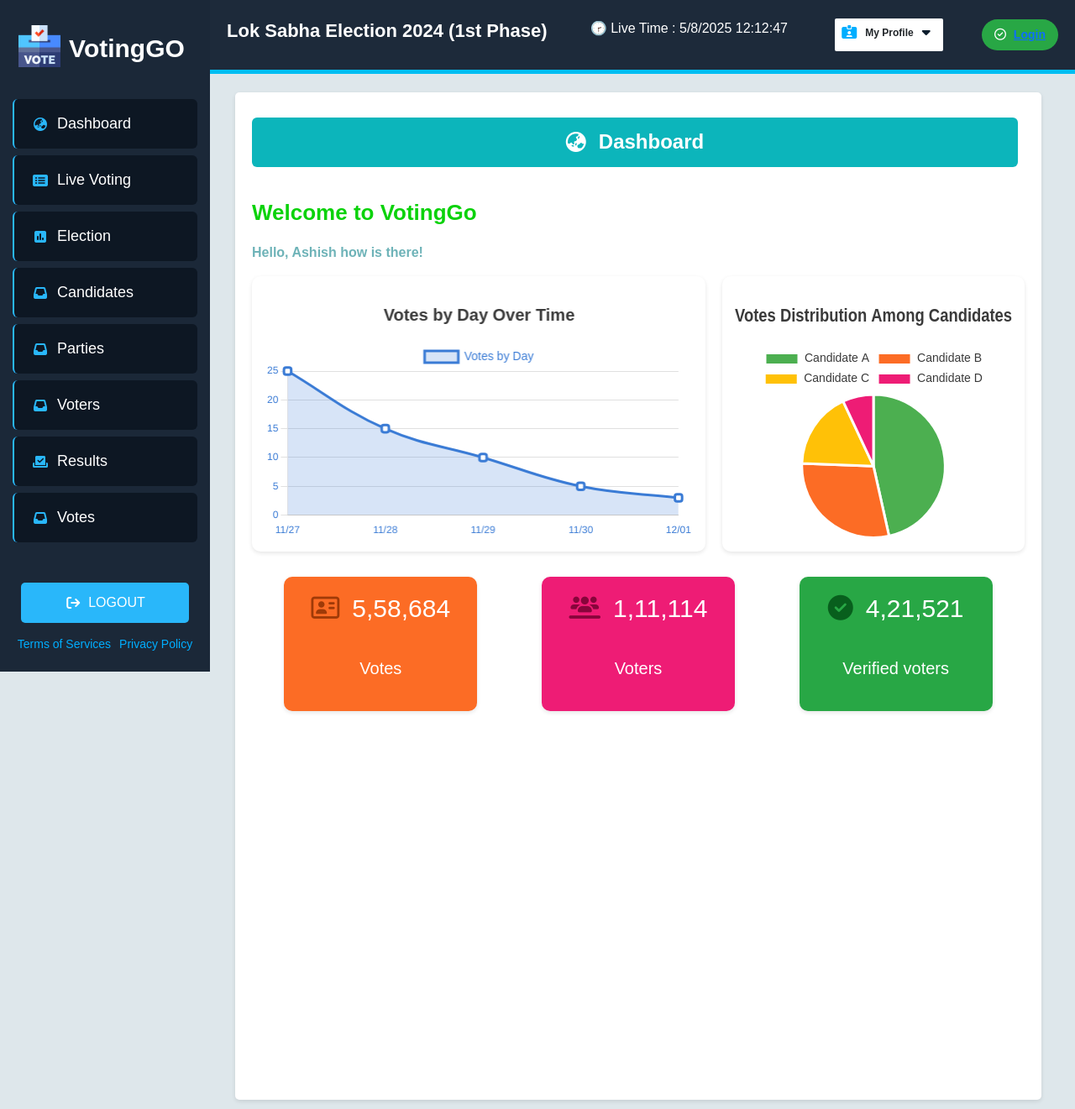
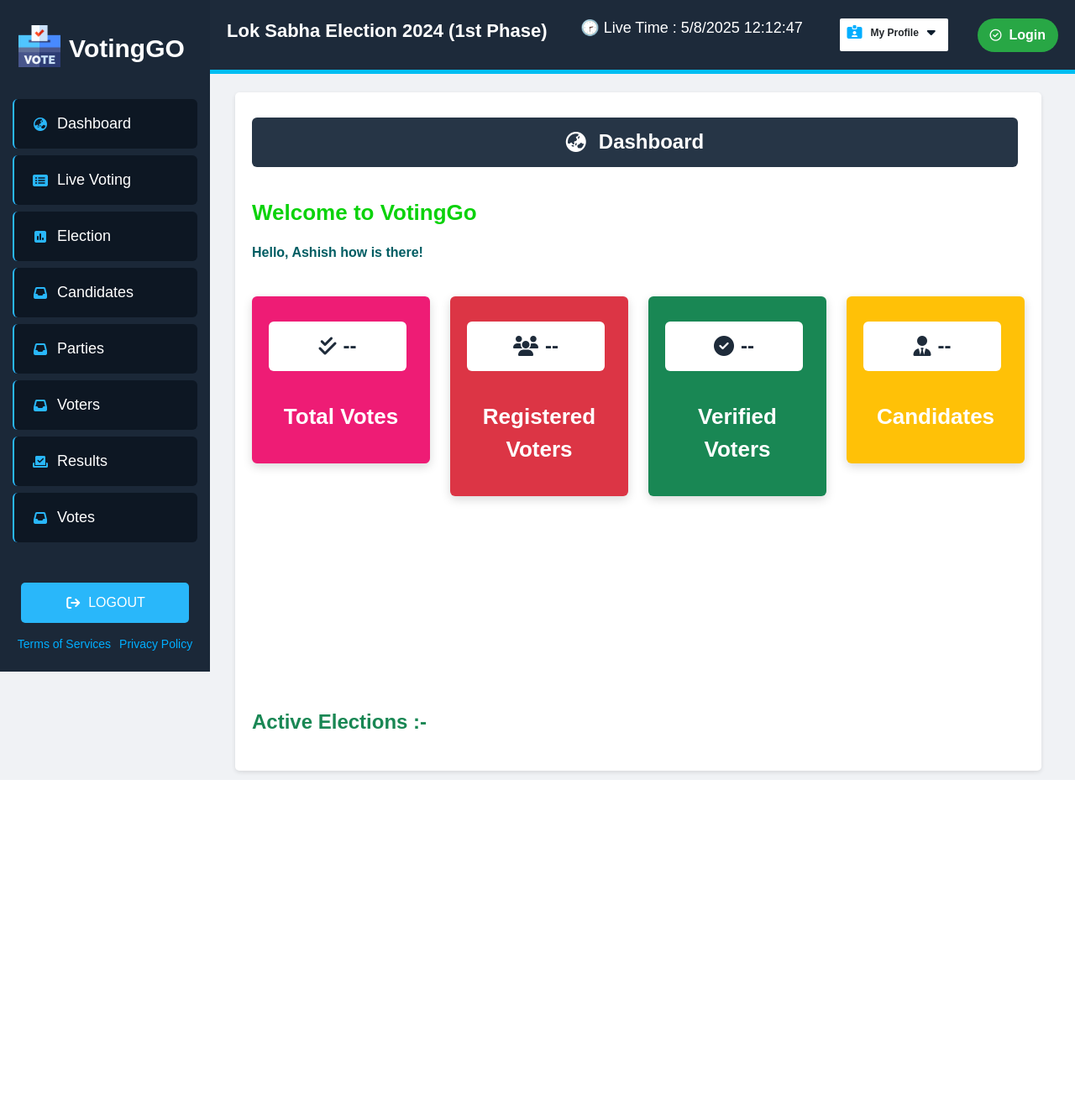
Before and after one commit to Ashishkumar51/Online_Voting_System, a Django app: template online_voting/voting_app/templates/dashboard.html in a window 1280 px wide. Shown: the whole page at 84% size. After the commit the page ends 929 px from the top, so only its background shows below. Run offline with Django 3.2, Linux system fonts and the light colour scheme; the template is opened without the code that fills it, so the values that code supplies are empty; a map, chart or similar area stays blank; some libraries are stand-ins or nearby versions.

Commit message:
finalizing the code workds

```diff
--- a/online_voting/voting_app/templates/base.html
+++ b/online_voting/voting_app/templates/base.html
@@ -560,7 +560,7 @@
         <!-- Topbar -->
         <section class="topbar">
             <h3 style="font-size: 22px;">Lok Sabha Election 2024 (1st Phase)</h3>
-            <p id="demo" style="color: white; font-family: Arial, Helvetica, sans-serif; position: relative; "></p>
+            <p id="demo" style="color: white; font-family: Arial, Helvetica, sans-serif; position: relative; font-size: 18px; ">Live Time Loading.. </p>
             <script>
                 function showDateTime() {
                     // Create a new Date object
@@ -615,7 +615,7 @@
                         <a href=""><i class="fa-solid fa-moon" style=" color: #00aeff;"></i>Display & Accessibility</a>
                     </div>
                     <div style="display: flex; flex-direction: row; width: 100%;">
-                        <a href="login@.html"><i class="fa-solid fa-arrow-right-from-bracket"
+                        <a href="{% static 'login.html' %}"><i class="fa-solid fa-arrow-right-from-bracket"
                                 style=" color: #00aeff;"></i>LOGOUT</a>
                     </div>
                 </div>
@@ -623,7 +623,7 @@
             <span class="status">
               <i class="fa-regular fa-circle-check" style="color: #ffffff; margin-right: 5px;"></i>
               <span class="tick">
-                <a href="{% url 'login' %}">Login</a>
+                <a href="{% url 'login' %}" style="text-decoration: none; color: #ffffff; font-size: medium;">Login</a>
               </span>
             </span>
         </section>
@@ -631,7 +631,7 @@
 
 
     </div>
-      <section class="container-fluid overview">
+      <section class="container-fluid overview h-100">
 
         {% block content %}
 
--- a/online_voting/voting_app/templates/dashboard.html
+++ b/online_voting/voting_app/templates/dashboard.html
@@ -1,200 +1,230 @@
 {% extends "base.html" %}
 {% load static %}
+
 {% block content %}
 <title>Voting Dashboard</title>
 <link rel="stylesheet" href="https://cdnjs.cloudflare.com/ajax/libs/font-awesome/6.6.0/css/all.min.css">
 <script src="https://cdn.jsdelivr.net/npm/chart.js"></script>
-    <h2><i class="fa-solid fa-earth-asia" style="color: white;"></i>Dashboard</h2>
+
+<style>
+    body {
+        background-color: #f0f2f5;
+    }
+
+    .stat-card {
+        color: white;
+        padding: 20px;
+        border-radius: 6px;
+        text-align: center;
+        box-shadow: 0 4px 12px rgba(0, 0, 0, 0.15);
+        transition: all 0.3s ease-in-out;
+    }
+    .stat-card h2{
+        background-color: white;
+    }
+    .stat-card i{
+        color: #1E2B3A;
+    }
+    .stat-card span{
+        color: #1E2B3A;
+    }
+
+    .stat-card:hover {
+        transform: scale(1.03);
+    }
+
+    .stat-card h5 {
+        font-size: 20px;
+        margin-bottom: 10px;
+    }
+
+    .stat-card p {
+        font-size: 26px;
+        font-weight: bold;
+    }
+
+    .chart-card {
+        background-color: white;
+        padding: 10px;
+        border-radius: 16px;
+        box-shadow: 0 4px 16px rgba(0, 0, 0, 0.08);
+        height: 50%;
+    }
+
+    .chart-card canvas {
+        max-height: 100px;
+        width: 50% !important;
+    }
+
+    .election-card {
+        border-radius: 12px;
+        padding: 15px;
+        border: 1px solid #00bcd4;
+        background-color: #ffffff;
+        box-shadow: 0 2px 10px rgba(0, 0, 0, 0.05);
+    }
+
+</style>
+
+
+<!-- Header -->
+    <h2 style="background-color: #263546;"><i class="fa-solid fa-earth-asia" style="color: white; "></i>Dashboard</h2>
     <p style="color: rgb(11, 210, 11); margin-top: 5px;font-size: 26px;"><b>Welcome to VotingGo</b></p>
-    <p style="color: rgb(110, 179, 184); margin-top: 5px; font-size: 16px;"><b>Hello, Ashish how is there!</b>
-    </p>
+    <p style="color: rgb(0, 93, 99); margin-top: 5px; font-size: 16px;"><b>Hello, Ashish how is there!</b></p>
 
-    <!-- Graph Section -->
-    <div class="graph-section">
-        <div class="graph">
-            <canvas id="votesByDay"></canvas>
+<!-- Stat Cards -->
+<div class="row g-4 mt-3">
+    <div class="col-md-3">
+        <div class="stat-card" style="background-color: #ee1c75 !important">
+            <h2><i class="fa-solid fa-check-double me-2"></i><span id="totalVotes">--</span></h2>
+            <p>Total Votes</p>
         </div>
-        <div class="pie-chart">
-            <canvas id="votesDistribution"></canvas>
+    </div>
+    <div class="col-md-3">
+        <div class="stat-card bg-danger">
+            <h2><i class="fa-solid fa-users me-2 "></i><span id="totalVoters">--</span></h2>
+            <p>Registered Voters</p>
+        </div>
+    </div>
+    <div class="col-md-3">
+        <div class="stat-card bg-success">
+            <h2><i class="fa-solid fa-circle-check me-2"></i><span id="verifiedVoters">--</span></h2>
+            <p>Verified Voters</p>
+        </div>
+    </div>
+    <div class="col-md-3">
+        <div class="stat-card bg-warning text-dark">
+            <h2><i class="fa-solid fa-user-tie me-2"></i><span id="totalCandidates">--</span></h2>
+            <p style="color: #ffffff;">Candidates</p>
+        </div>
     </div>
 </div>
 
-    <!-- Vote Count Boxes -->
-    <div class="vote-section">
-        <div class="vote-count">
-            <h1><i class="fa-regular fa-address-card"></i></i>5,58,684</h1><br>
-            <p>Votes</p>
+<!-- Charts -->
+<div class="row mt-5">
+    <div class="col-md-6">
+        <div class="chart-container">
+            <canvas id="votesByDay" height="200"></canvas>
         </div>
-        <div class="vote-count completed" style="background-color: #ee1c75;">
-            <h1><i class="fa-solid fa-users-line" style="color: #87053b"></i>1,11,114</h1><br>
-            <p>Voters</p>
     </div>
-        <div class="vote-count verified-voters" style="background-color:#28a745">
-            <h1><i class="fa-solid fa-circle-check" style=" color: #085f1d;"></i>4,21,521</h1><br>
-            <p>Verified voters</p>
+    <div class="col-md-6" style="scale: 0.75;">
+        <div class="chart-container">
+            <canvas id="votesDistribution" height="100" width="100"></canvas>
+        </div>
+    </div>
 </div>
 
+<!-- Elections List -->
+<div class="container text-center mt-0"></div>
+    <h4 class="fw-bold mb-4 text-success" style="font-size: 1.5rem; color: #1E2B3A;">
+        Active Elections :-
+    </h4>
+    <div class="row justify-content-center mt-1 gap-1 " id="electionsList" style="max-width: 1400px; margin: 0 auto;">
+        <!-- Elections will be dynamically populated here -->
+    </div>
+</div>
+
+<!-- Dynamic Script -->
 <script>
-    // Line Chart (Votes by Day)
-    var ctxLine = document.getElementById('votesByDay').getContext('2d');
-    var votesByDay = new Chart(ctxLine, {
-        type: 'line',
+document.addEventListener("DOMContentLoaded", async () => {
+    try {
+        const res = await fetch("http://127.0.0.1:8000/api/dashboard/");
+        const data = await res.json();
+
+        document.getElementById("totalVotes").textContent = data.votes.length;
+        document.getElementById("totalVoters").textContent = data.voters.length;
+        document.getElementById("verifiedVoters").textContent = data.voters.filter(v => v.verified).length;
+        document.getElementById("totalCandidates").textContent = data.candidates.length;
+
+        const voteCounts = {};
+        data.votes.forEach(v => {
+            voteCounts[v.candidate] = (voteCounts[v.candidate] || 0) + 1;
+        });
+
+        new Chart(document.getElementById('votesDistribution'), {
+            type: 'pie',
             data: {
-            labels: ['11/27', '11/28', '11/29', '11/30', '12/01'],
+                labels: Object.keys(voteCounts),
                 datasets: [{
-                label: 'Votes by Day',
-                data: [25, 15, 10, 5, 3],
-                backgroundColor: 'rgba(58, 123, 213, 0.2)',
-                borderColor: 'rgba(58, 123, 213, 1)',
-                borderWidth: 3,
-                fill: true,
-                tension: 0.4,
-                pointBackgroundColor: '#fff',
-                pointBorderColor: '#3a7bd5',
-                pointRadius: 5,
-                pointHoverRadius: 8,
-                pointHoverBackgroundColor: '#ff6f61',
-                pointHoverBorderColor: '#ff6f61',
-                pointHitRadius: 12,
-                pointStyle: 'rectRounded'
+                    data: Object.values(voteCounts),
+                    backgroundColor: ['#4CAF50', '#ff9800', '#03a9f4', '#9c27b0', '#f44336']
                 }]
             },
             options: {
-            responsive: true,
-            maintainAspectRatio: false,
-            animation: {
-                duration: 1500, // Slow animation duration (in milliseconds)
-                easing: 'easeInOutQuad', // Smooth easing function for a better effect
+                plugins: {
+                    title: { display: true, text: 'Vote Distribution by Candidate' },
+                    legend: { position: 'bottom' }
+                }
+            }
+        });
+
+        const timeline = {};
+        data.votes.forEach(v => {
+            const date = new Date(v.timestamp).toLocaleDateString();
+            timeline[date] = (timeline[date] || 0) + 1;
+        });
+
+        new Chart(document.getElementById('votesByDay'), {
+            type: 'line',
+            data: {
+                labels: Object.keys(timeline),
+                datasets: [{
+                    label: 'Votes Per Day',
+                    data: Object.values(timeline),
+                    borderColor: '#3f51b5',
+                    backgroundColor: 'rgba(63, 81, 181, 0.1)',
+                    fill: true,
+                    tension: 0.4
+                }]
             },
+            options: {
                 plugins: {
                     title: {
                         display: true,
-                    text: 'Votes by Day Over Time',
-                    font: {
-                        size: 20,
-                        weight: 'bold',
-                        family: 'Arial, sans-serif'
-                    },
-                    color: '#3a3a3a',
-                    padding: {
-                        top: 20,
-                        bottom: 20
-                    }
-                },
-                legend: {
-                    display: true,
-                    position: 'top',
-                    labels: {
-                        color: '#3a7bd5',
-                        font: {
-                            size: 14,
-                            family: 'Arial, sans-serif'
-                        }
-                    }
-                },
-                tooltip: {
-                    backgroundColor: 'rgba(0, 0, 0, 0.7)',
-                    titleFont: {
-                        size: 16,
-                        weight: 'bold'
-                    },
-                    bodyFont: {
-                        size: 14
-                    },
-                    borderColor: '#3a7bd5',
-                    borderWidth: 1
-                }
-            },
-            scales: {
-                x: {
-                    grid: {
-                        display: false
-                    },
-                    ticks: {
-                        color: '#3a7bd5',
-                        font: {
-                            size: 12
-                        }
-                    }
-                },
-                y: {
-                    grid: {
-                        color: '#e0e0e0'
-                    },
-                    ticks: {
-                        color: '#3a7bd5',
-                        font: {
-                            size: 12
-                        }
-                    }
+                        text: 'Daily Voting Trend'
                     }
                 }
             }
         });
 
-    // Pie Chart (Votes Distribution)
-    var ctxPie = document.getElementById('votesDistribution').getContext('2d');
-    var votesDistribution = new Chart(ctxPie, {
-        type: 'pie',
-        data: {
-            labels: ['Candidate A', 'Candidate B', 'Candidate C', 'Candidate D'],
-            datasets: [{
-                label: 'Votes Distribution',
-                data: [400, 250, 150, 60],
-                backgroundColor: ['#4CAF50', '#fc6c25', '#FFC107', '#ee1c75'],
-                hoverBackgroundColor: ['#388E3C', '#D32F2F', '#FFA000', '#ee1c75'],
-                borderWidth: 3,
-                hoverOffset: 10
-            }]
-        },
-        options: {
-            responsive: true,
-            maintainAspectRatio: false,
-            animation: {
-                duration: 3000, // Slow animation duration for pie chart
-                easing: 'easeInOutQuad', // Smooth easing function for pie chart
-            },
-            plugins: {
-                title: {
-                    display: true,
-                    text: 'Votes Distribution Among Candidates',
-                    font: {
-                        size: 22,
-                        weight: 'bold',
-                        family: 'Arial, sans-serif'
-                    },
-                    color: '#3a3a3a',
-                    padding: {
-                        top: 20,
-                        bottom: 20
-                    }
-                },
-                tooltip: {
-                    backgroundColor: 'rgba(0, 0, 0, 0.7)',
-                    titleFont: {
-                        size: 16,
-                        weight: 'bold'
-                    },
-                    bodyFont: {
-                        size: 14
-                    },
-                    borderColor: '#fff',
-                    borderWidth: 1
-                },
-                legend: {
-                    display: true,
-                    position: 'top',
-                    labels: {
-                        color: '#3a3a3a',
-                        font: {
-                            size: 14,
-                            family: 'Arial, sans-serif'
-                        }
-                    }
-                }
-            }
+        const electionsContainer = document.getElementById("electionsList");
+        data.elections.forEach(e => {
+            const card = document.createElement("div");
+            card.className = "mb-4";
+            card.innerHTML = `
+            <div class="card h-100 election-card" style="background: linear-gradient(to right bottom, #ffffff, #f8f9fa); border: none; transition: all 0.3s ease; border: 2px solid #00bcd4;">
+                <div class="card-body">
+                <div class="d-flex justify-content-start align-items-start mb-3">
+                    <h5 class="card-title text-primary mb-0 fw-bold">${e.title}</h5>
+                    &nbsp&nbsp<span class="badge bg-info rounded-pill">Active</span>
+                </div>
+                <p class="text-muted mb-4">${e.description}</p>
+                <div class="d-flex justify-content-between">
+                    <div class="date-box">
+                    <small class="text-success fw-bold">Start Date</small>
+                    <p class="mb-0"><i class="fas fa-calendar-alt me-2"></i>${e.start_date}</p>
+                    </div>
+                    <div class="date-box">
+                    <small class="text-danger fw-bold">End Date</small>
+                    <p class="mb-0"><i class="fas fa-calendar-check me-2"></i>${e.end_date}</p>
+                    </div>
+                </div>
+                </div>
+            </div>`;
+            card.querySelector('.card').addEventListener('mouseover', function() {
+            this.style.transform = 'translateY(-5px)';
+            this.style.boxShadow = '0 10px 20px rgba(0,0,0,0.1)';
+            });
+            card.querySelector('.card').addEventListener('mouseout', function() {
+            this.style.transform = 'translateY(0)';
+            this.style.boxShadow = 'none';
+            });
+            electionsContainer.appendChild(card);
+        });
+
+    } catch (err) {
+        console.error("Dashboard error:", err);
     }
 });
-
 </script>
-{% endblock content %}
+{% endblock %}
--- a/online_voting/voting_app/templates/overview.html
+++ b/online_voting/voting_app/templates/overview.html
@@ -92,7 +92,7 @@
         }
     </style>
 
-    <div class="container my-5">
+    <div class="container ">
         <div class="welcome-header text-center">
             <h2 class="fw-bold mb-3 bg-info rounded-0 text-dark">Welcome to the Online Voting Portal</h2>
             <p class="text-light mb-0">Participate in live elections and make your voice count</p>
```
Lines whose indentation alone changed are shown as unchanged.
